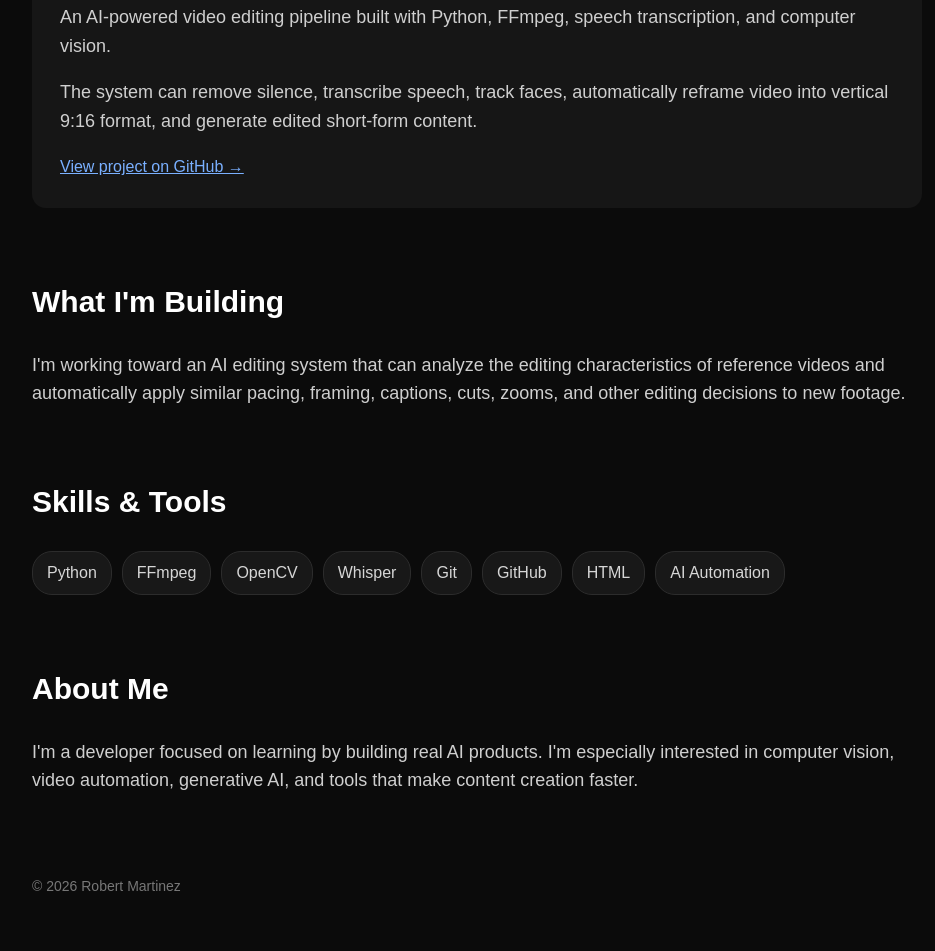
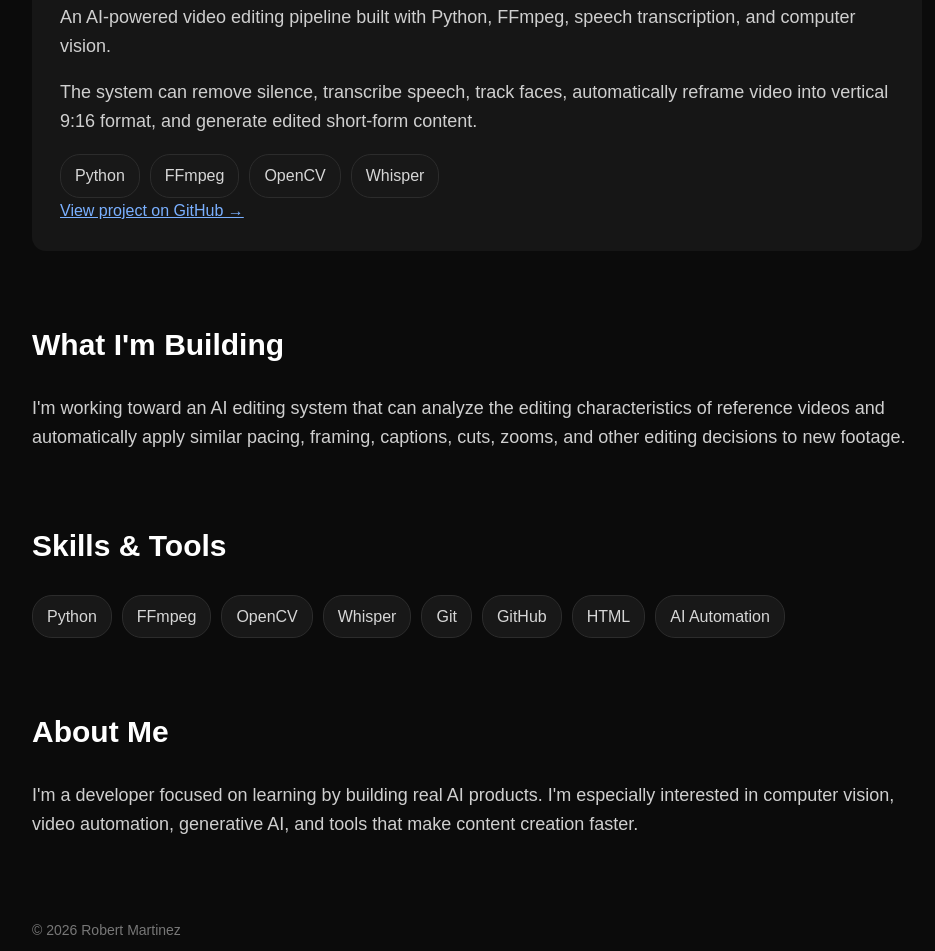
Before and after one commit to martinezr1695-lgtm/martinezr1695-lgtm.github.io, a plain HTML site: page index.html in a window 1280 px wide. Shown: the part 896-1847 px from the top of the page, without its empty margins (163-1098 px from the left). Drawn offline with Linux system fonts and the light colour scheme.

Commit message:
Polish featured project card

```diff
--- a/index.html
+++ b/index.html
@@ -153,7 +153,12 @@
         automatically reframe video into vertical 9:16 format,
         and generate edited short-form content.
       </p>
-
+<div class="skills" style="margin-top: 18px;">
+  <div class="skill">Python</div>
+  <div class="skill">FFmpeg</div>
+  <div class="skill">OpenCV</div>
+  <div class="skill">Whisper</div>
+</div>
       <a href="https://github.com/martinezr1695-lgtm/ai-video-editor">
         View project on GitHub →
       </a>
```
